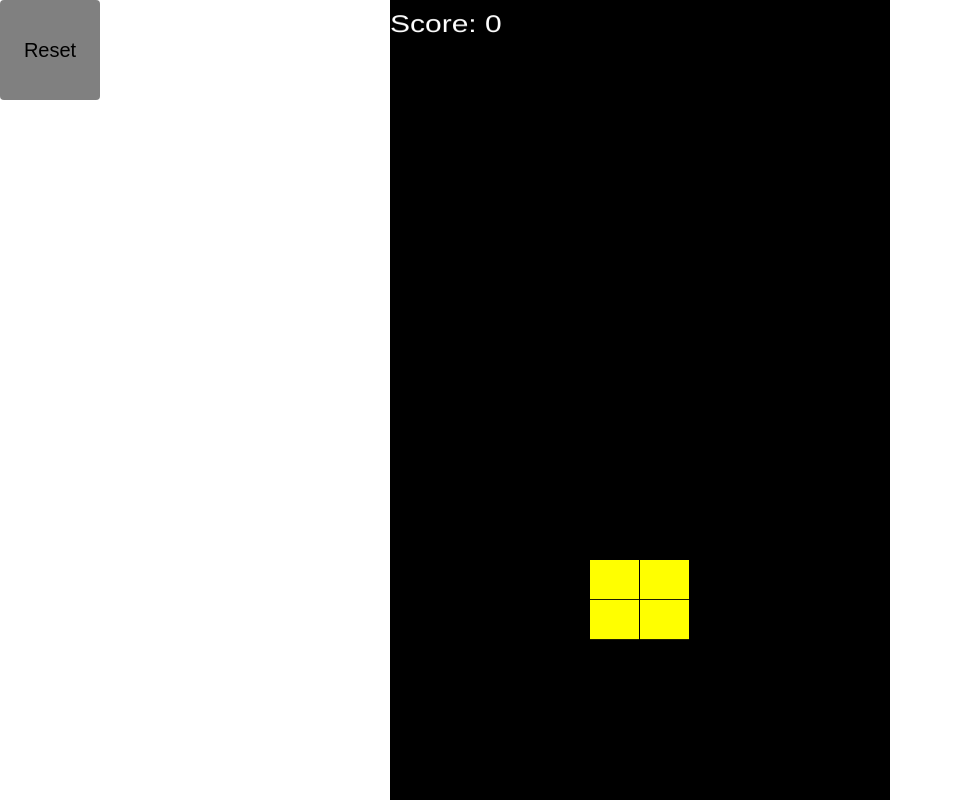
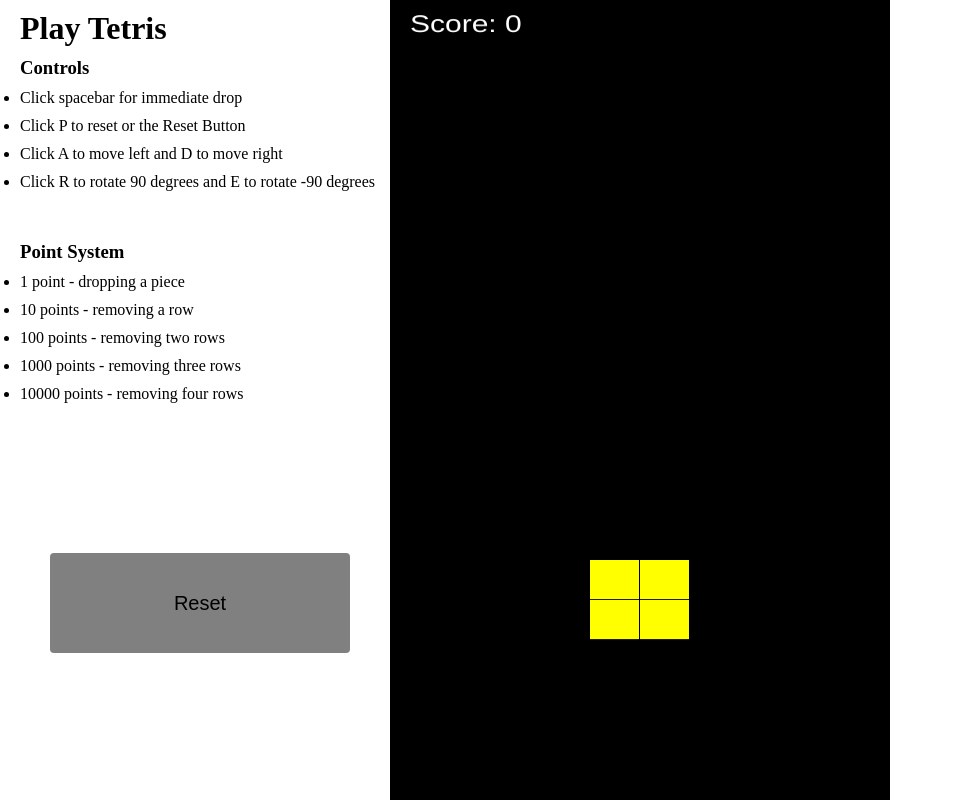
Before and after one commit to Venler34/tetris, a plain HTML site: page index.html in a window 1280 px wide. Shown: the whole page, without its empty margins (0-953 px from the left). Drawn offline with Linux system fonts and the light colour scheme.

Commit message:
Added controls and point system

```diff
--- a/index.html
+++ b/index.html
@@ -6,6 +6,26 @@
     </head>
     <body>
         <canvas id="canvas1"></canvas>
+        <h1>Play Tetris</h1>
+        <div>
+            <h3>Controls</h3>
+            <ul>
+                <li>Click spacebar for immediate drop</li>
+                <li>Click P to reset or the Reset Button</li>
+                <li>Click A to move left and D to move right</li>
+                <li>Click R to rotate 90 degrees and E to rotate -90 degrees</li>
+            </ul>
+        </div>
+        <div>
+            <h3>Point System</h3>
+            <ul>
+                <li>1 point - dropping a piece</li>
+                <li>10 points - removing a row</li>
+                <li>100 points - removing two rows</li>
+                <li>1000 points - removing three rows</li>
+                <li>10000 points - removing four rows</li>
+            </ul>
+        </div>
         <button id="ResetButton">Reset</button>
         <script src="script.js"></script>
     </body>
--- a/script.js
+++ b/script.js
@@ -293,7 +293,7 @@ window.addEventListener('load', function() {
             {
                 context.font = '30px Helvetica';
                 context.fillStyle = 'white'
-                context.fillText("Score: " + this.game.score, 0, 40);
+                context.fillText("Score: " + this.game.score, 20, 40);
             }
             else {
                 context.font = "50px Helvetica";
--- a/style.css
+++ b/style.css
@@ -21,7 +21,22 @@
     border: black;
     border-radius: 4px;
     height: 100px;
-    width: 100px;
+    width: 300px;
+    margin: 100px 50px;
     font-style: "Helvetica";
     font-size: 20px;
 }
+
+h3, li {
+    margin-top: 10px;
+    margin-left: 20px;
+}
+
+h1 {
+    margin-left: 20px;
+    margin-top: 10px;
+}
+
+div {
+    margin-bottom: 50px;
+}
```
